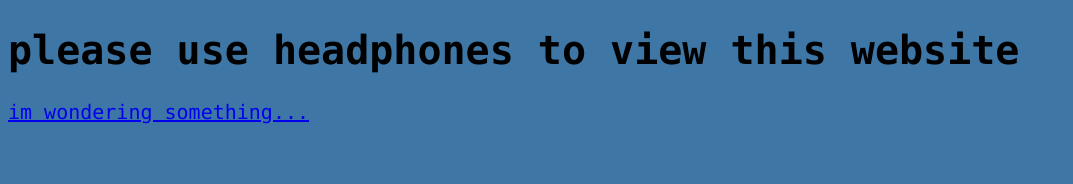
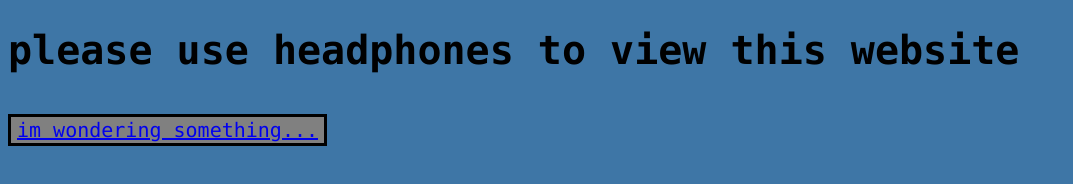
Before and after one commit to marmaclay/maclay-internetart-final, a plain HTML site: page index.html in a window 1280 px wide. Shown: the whole page, without its empty margins (0-1073 px from the left). Drawn offline with Linux system fonts and the light colour scheme.

Commit message:
button element

```diff
--- a/index.html
+++ b/index.html
@@ -16,10 +16,20 @@
         font-family: "Lucida Console", "Courier New", monospace;
       }
 
-      p {
+      button {
+        background-color: grey;
         color: black;
         font-size: 20px;
         font-family: "Lucida Console", "Courier New", monospace;
+        border-width: 3px;
+        border-style: solid;
+        border-color: black;
+        text-align: center;
+      }
+
+      button:hover {
+        background-color: pink;
+        cursor: pointer;
       }
     </style>
     <meta charset="utf-8">
@@ -29,8 +39,8 @@
     <h1>
       please use headphones to view this website
     </h1>
-    <p>
+    <button>
       <a href="https://wikipedia.org">im wondering something...</a>
-    </p>
+    </button>
   </body>
 </html>
```
